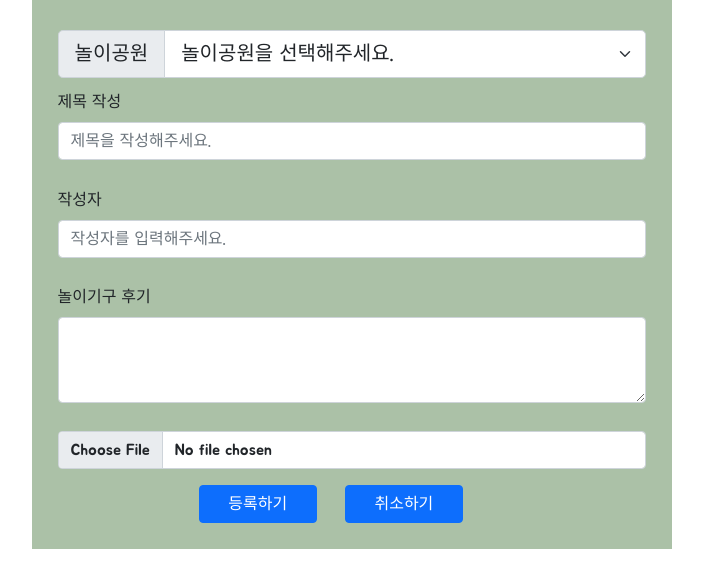
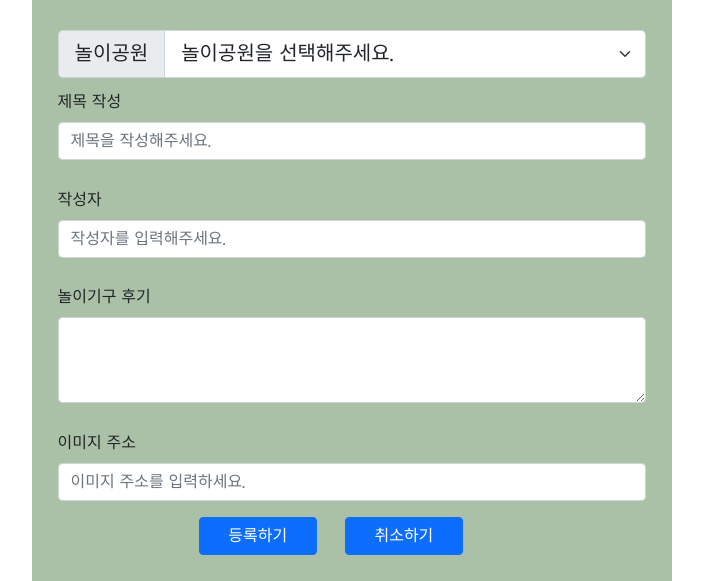
Before and after one commit to OhYeonJu/amusement-park-project, a Flask app: page /post_up in a window 1280 px wide. Shown: the part 239-820 px from the top of the page, without its empty margins (288-991 px from the left). Before the commit the page ends 788 px from the top, so only its background shows below. Run offline with Flask 2, Linux system fonts and the light colour scheme; data that the repository does not hold is empty; some web fonts are replaced.

Commit message:
2022.11.16
1차 합치기

```diff
--- a/post.py
+++ b/post.py
@@ -1,14 +1,15 @@
 from flask import Flask, render_template, request, jsonify
 app = Flask(__name__)
-
 
 from pymongo import MongoClient
 import certifi
 
 ca = certifi.where()
 
-client = MongoClient('', tlsCAFile=ca)
-db = client.guhaejo
+client = MongoClient('mongodb+srv://test:amusement@cluster0.ixp01os.mongodb.net/Cluster0?retryWrites=true&w=majority', tlsCAFile=ca)
+db = client.amusementPark
+
+# post 관련 api
 
 @app.route('/')
 def post():
@@ -19,13 +20,54 @@ def post_up():
     return render_template('post_up.html')
 
 @app.route("/post_up", methods=["POST"])
-def web_article_post():
-    return jsonify({'msg': '등록완료!'})
+def web_post_up():
+    park_receive = request.form['park_give']
+    write_title_receive = request.form['write_title_give']
+    name_receive = request.form['name_give']
+    ride_receive = request.form['ride_give']
+    img_receive = request.form['img_give']
+    post_up_list = list(db.post_up.find({}, {'_id': False}))
+    count = len(post_up_list) + 1
+
+
+    doc = {
+        'park': park_receive,
+        'write_title': write_title_receive,
+        'name': name_receive,
+        'ride': ride_receive,
+        'img': img_receive,
+        'like': 0,
+        'num': count
+    }
+    db.post_up.insert_one(doc)
+    return jsonify({'msg': '후기 작성 완료!'})
 
 @app.route("/post", methods=["GET"])
-def web_article_get():
+def web_post():
+    postUpList = list(db.post_up.find({}, {'_id': False}))
+    return jsonify({'postUpLists':postUpList})
 
-    return jsonify({'articles': 'GET 연결 완료!'})
+
+# @app.route('/post/like', methods=['POST'])
+# def post_like():
+#     id_receive = request.form['id_give']
+#     like_star = db.post_up.find_one({'id': id_receive})
+#     current_like = like_star['like']
+#
+#     new_like = current_like + 1
+#
+#     db.post_up.update_one({'idd': i_receive}, {'$set': {'like': new_like}})
+#
+#     return jsonify({'msg': '좋아요 완료!'})
+
+#delete 관련 삭제
+
+@app.route("/post/delete", methods=["post"])
+def web_post_delet():
+    num_receive = request.form['num_give']
+    db.post_up.delete_one({'num': int(num_receive)})
+    return jsonify({'msg': '삭제 완료하였습니다.!'})
+
 
 if __name__ == '__main__':
     app.run('0.0.0.0', port=5000, debug=True)
--- a/static/post.css
+++ b/static/post.css
@@ -3,8 +3,6 @@
 .inner{
     max-width: 1440px;
     width: 100%;
-    height: 300px;
-
     margin: 0 auto;
 }
 
@@ -110,7 +108,7 @@ section{
   }
 
   .review > .review_post > .content{
-                            width: 60%;
+                            width: 100%;
                             padding-left: 2.5%;
                             padding-top: 1.5%;
 
@@ -118,7 +116,7 @@ section{
 
   .review > .review_post > .content > p{ margin-bottom: 0.5em}
    .review > .review_post > .content > .like {display: inline-block;}
-   .review > .review_post > .content > .like:nth-child(2) {margin-left: 50%}
+   .review > .review_post > .content > .like:nth-child(2) {margin-left: 34%;}
     .review > .review_post > .content > .button > .btn-outline-danger{
                                                                     margin-left: 70%;
     }
--- /dev/null
+++ b/static/post.js
@@ -0,0 +1,74 @@
+
+//post_up 스크립트
+
+        $(document).ready(function () {
+            content_show();
+          });
+
+
+     function save_content() {
+             let park = $('#park').val()
+            let write_title = $('#write_title').val()
+            let name = $('#name').val()
+            let ride = $('#ride').val()
+            let img = $('#img').val()
+            if (park === "selected" && write_title === " " && name === " " && ride === " ") {
+                 alert("빈칸을 채워주세요")
+            }
+            else{
+                $.ajax({
+                type: "POST",
+                url: "/post_up",
+                data: {'park_give':park, 'write_title_give':write_title, 'name_give':name, 'ride_give':ride, 'img_give': img},
+                success: function (response) {
+                    alert(response["msg"])
+                    window.location.replace("/")
+                }})
+
+        }};
+
+        function content_show() {
+            $.ajax({
+                type: 'GET',
+                url: '/post',
+                data: {},
+                success: function (response) {
+                    let rows = response['postUpLists']
+                    for (let i = 0; i < rows.length; i++) {
+                        let park = rows[i]['park'];
+                        let write_title = rows[i]['write_title'];
+                        let name = rows[i]['name'];
+                        let ride = rows[i]['ride'];
+                        let num = rows[i]['num'];
+                        let img = rows[i]['img'];
+
+
+                        let temp_html = `<div class="review_post" >
+                                               <div class="img"><img src="${img}" alt="이미지"></div>
+                                                <div class="content">
+                                                    <p class="like"><span>놀이공원명: ${park}</span></p><p class="like"><span>좋아요:0</span></p>
+                                                    <p><span>제목:</span> ${write_title}</p>
+                                                    <p><span>내용:</span> ${ride}</p>
+                                                    <p><span>작성자:</span> ${name}</p>
+                                                  <span class="button"><button type="button" class="btn btn-outline-danger" onclick=" ">좋아요</button>
+                                                  <button type="button" class="btn btn-outline-success" onclick="delet(${num})">삭제</button></span>
+                                                </div>
+                                            </div>`
+                        $('#review_show').append(temp_html)
+                    }
+                }
+            });
+
+        };
+
+                        function delet(num) {
+                            $.ajax({
+                                type: "POST",
+                                url: "/post/delete",
+                                data: {num_give: num},
+                                success: function (response) {
+                                    alert(response["msg"])
+                                    window.location.reload()
+                                }
+                            })
+                        };
--- a/templates/post_up.html
+++ b/templates/post_up.html
@@ -14,6 +14,7 @@
     <script src="https://ajax.googleapis.com/ajax/libs/jquery/3.5.1/jquery.min.js"></script>
     <script src="https://cdn.jsdelivr.net/npm/bootstrap@5.0.2/dist/js/bootstrap.bundle.min.js"
             integrity="sha384-MrcW6ZMFYlzcLA8Nl+NtUVF0sA7MsXsP1UyJoMp4YLEuNSfAP+JcXn/tWtIaxVXM" crossorigin="anonymous"></script>
+     <script src="../static/post.js"></script>
 </head>
 <body>
     <header>
@@ -33,7 +34,7 @@
                <from class="form_content">
                 <div class="input-group input-group-lg input2">
                 <span class="input-group-text" id="inputGroup-sizing-lg"><p>놀이공원</p></span>
-                  <select id="tag" class="form-select" aria-label="Default select example">
+                  <select id="park" class="form-select" aria-label="Default select example">
                       <option selected>놀이공원을 선택해주세요.</option>
                       <option value="에버랜드">에버랜드</option>
                       <option value="롯데월드">롯데월드</option>
@@ -41,24 +42,26 @@
                   </select>
                 </div>
                    <div class="mb-3">
-                       <label for="exampleFormControlInput1" class="form-label">제목 작성</label>
-                       <input type="email" class="form-control" id="exampleFormControlInput1"
+                       <label for="write_title" class="form-label">제목 작성</label>
+                       <input type="text" class="form-control" id="write_title"
                               placeholder="제목을 작성해주세요.">
                    </div>
                    <div class="mb-3">
-                       <label for="exampleFormControlInput1" class="form-label">작성자</label>
-                       <input type="email" class="form-control" id="exampleFormControlInput1"
+                       <label for="name" class="form-label">작성자</label>
+                       <input type="text" class="form-control" id="name"
                               placeholder="작성자를 입력해주세요.">
                    </div>
                    <div class="mb-3">
-                       <label for="exampleFormControlTextarea1" class="form-label">놀이기구 후기</label>
-                       <textarea class="form-control" id="exampleFormControlTextarea1" rows="3"></textarea>
+                       <label for="ride" class="form-label">놀이기구 후기</label>
+                       <textarea class="form-control" id="ride" rows="3"></textarea>
                    </div>
-                   <div class="input-group mb-3">
-                       <input type="file" class="form-control" id="inputGroupFile01">
+                   <div class="mb-3">
+                       <label for="img" class="form-label">이미지 주소</label>
+                       <input type="text" class="form-control" id="img"
+                              placeholder="이미지 주소를 입력하세요.">
                    </div>
-                   <button type="button" class="btn btn-primary " data-bs-toggle="button">등록하기</button>
-                   <button type="button" class="btn btn-primary " data-bs-toggle="button">취소하기</button>
+                   <button type="button" class="btn btn-primary " data-bs-toggle="button" onclick="save_content()">등록하기</button>
+                   <button type="button" class="btn btn-primary " data-bs-toggle="button" onclick="location.href='/'">취소하기</button>
                </from>
              </div>
       </section>
```
Also changed, not shown: templates/post.html (+5 -22 lines).
